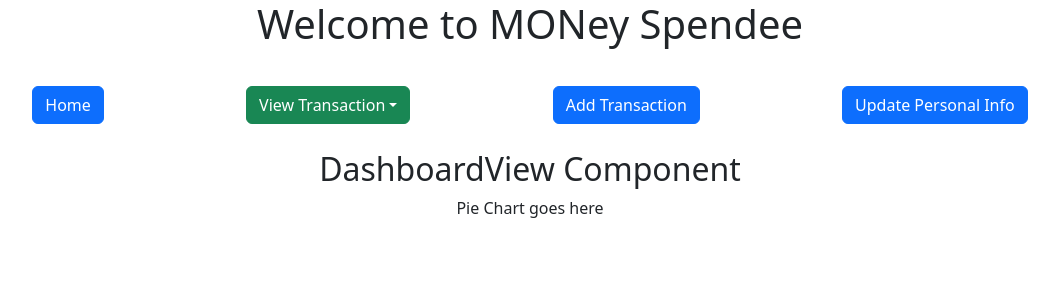
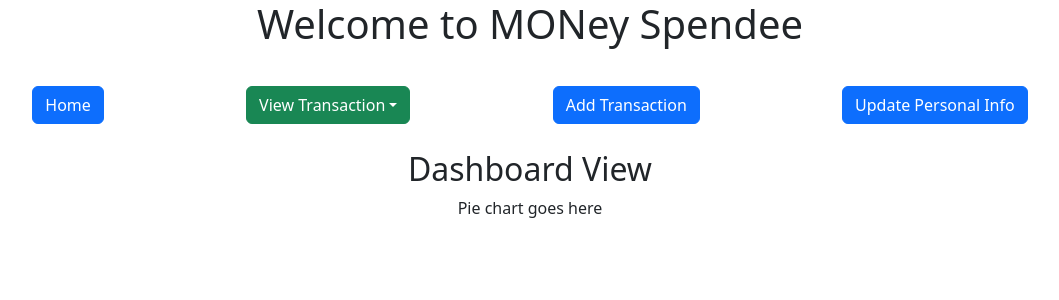
Before and after one commit to chonnikan-aue/money-spendee-client, a React (Create React App) app: page /dashboard-view in a window 1280 px wide. Shown: the top 300 px of the page, without its empty margins (110-1169 px from the left). Built offline with nearby package versions, Linux system fonts and the light colour scheme; no server answers; the HTML template or start-up script is replaced by a standard one.

Commit message:
Edit style of DashboardView, TableView

```diff
--- a/src/App.css
+++ b/src/App.css
@@ -19,3 +19,7 @@ nav {
   justify-content: space-evenly;
   margin: 3% 0 2% 0;
 }
+
+.row:not(#income-box,#savings-box,#daily-expenses-box,#investment-box,#pagination-row,#dashboard-header-row,#pie-chart-row) {
+  border: 2px solid grey;
+}
--- a/src/components/DashboardView/DashboardView.js
+++ b/src/components/DashboardView/DashboardView.js
@@ -1,12 +1,17 @@
 import React, { useState } from "react"
 import axios from "axios"
+import './DashboardView.css';
 import { Container, Row, Col } from 'react-bootstrap'
 
 const DashboardView = props => {
   return (
     <Container>
-      <h2>DashboardView Component</h2>
-      <p>Pie Chart goes here</p>
+      <Row id="dashboard-header-row">
+        <h2>Dashboard View</h2>
+      </Row>
+      <Row id="pie-chart-row">
+        <p>Pie chart goes here</p>
+      </Row>
     </Container>
   )
 }
--- a/src/components/SummaryView/SummaryView.css
+++ b/src/components/SummaryView/SummaryView.css
@@ -1,12 +1,8 @@
-.row:not(#income-box,#savings-box,#daily-expenses-box,#investment-box) {
-  border: 2px solid grey;
-}
-
 #total-box {
   display: flex;
   flex-flow: row;
   justify-content: flex-start;
-  padding: 2vh 0 2vh 15vw;
+  padding: 2vh 0 2vh 10vw;
   background-color: lightgray;
 }
 
@@ -19,5 +15,5 @@
   display: flex;
   flex-flow: row;
   align-items: center;
-  padding-left: 15vw;
+  padding-left: 10vw;
 }
--- a/src/components/TableView/TableView.css
+++ b/src/components/TableView/TableView.css
@@ -1,3 +1,7 @@
+/* #pagination-row {
+  border: 0px;
+} */
+
 .pagination {
   display: flex;
   flex-flow: row;
--- a/src/components/TableView/TableView.js
+++ b/src/components/TableView/TableView.js
@@ -1,7 +1,7 @@
 import React, { useState } from "react"
 import axios from "axios"
 import './TableView.css';
-import { Table, Pagination } from "react-bootstrap"
+import { Container, Row, Column, Table, Pagination } from "react-bootstrap"
 
 const TableView = props => {
 
@@ -11,12 +11,13 @@ const TableView = props => {
       items.push(
         <Pagination.Item key={number} active={number === active}>
           {number}
-        </Pagination.Item>,
+        </Pagination.Item>
       );
     }
 
   return (
-    <div>
+    <Container>
+      <Row>
         <Table>
           <thead>
             <tr>
@@ -24,6 +25,7 @@ const TableView = props => {
               <th scope="col">Title</th>
               <th scope="col">Type</th>
               <th scope="col">Amount</th>
+              <th scope="col">Edit/ Delete</th>
             </tr>
           </thead>
           <tbody>
@@ -32,6 +34,7 @@ const TableView = props => {
               <td>Fixed Income</td>
               <td>Income</td>
               <td>1,000</td>
+              <img src=""></img>
             </tr>
             <tr>
               <th scope="row">1 Jan 2023</th>
@@ -47,9 +50,12 @@ const TableView = props => {
             </tr>
           </tbody>
         </Table>
+      </Row>
       <br />
+      <Row id="pagination-row">
         <Pagination>{items}</Pagination>
-    </div>
+      </Row>
+    </Container>
   )
 }
 
```
Also changed, not shown: src/components/DashboardView/DashboardView.css (added). Lines whose indentation alone changed are shown as unchanged.
